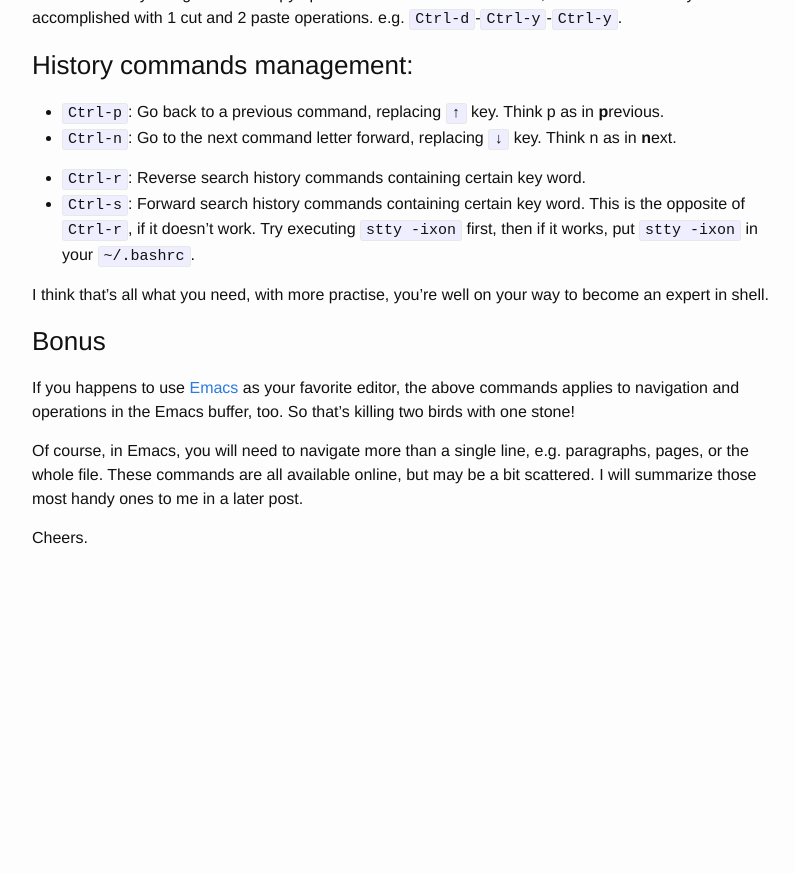
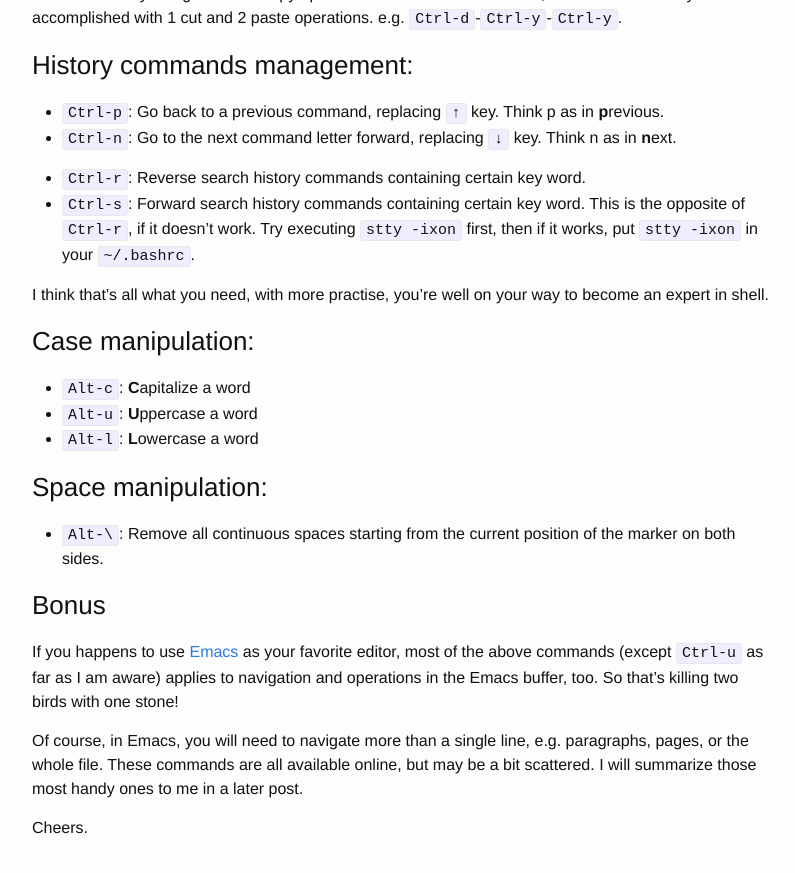
Before and after one commit to zyxue/zyxue.github.io, a Jekyll site: the page built from _posts/2016-02-29-effective-bash-navigation.md, in a window 1280 px wide and 900 px high, scrolled down 1261 px. Shown: the top 873 px of the window, without its empty margins (238-1033 px from the left). Built offline with Jekyll 4.4.1, drawn with Linux system fonts in a browser that asks for light colours; comment, search, counter and statistics services are not loaded; before the commit the page ends 1871 px from its top, so only the background shows below that.

Commit message:
updated 2016-02-29-effective-bash-navigation.md to include Case & Space manipulation

```diff
--- a/_posts/2016-02-29-effective-bash-navigation.md
+++ b/_posts/2016-02-29-effective-bash-navigation.md
@@ -71,11 +71,23 @@ operations. e.g. `Ctrl-d`-`Ctrl-y`-`Ctrl-y`.
 I think that's all what you need, with more practise, you're well on your way
 to become an expert in shell.
 
+### Case manipulation:
+
+* `Alt-c`: **C**apitalize a word
+* `Alt-u`: **U**ppercase a word
+* `Alt-l`: **L**owercase a word
+
+### Space manipulation:
+
+* `Alt-\`: Remove all continuous spaces starting from the current position of
+  the marker on both sides.
+
 ### Bonus
 
 If you happens to use [Emacs](https://www.gnu.org/software/emacs/) as your
-favorite editor, the above commands applies to navigation and operations in the
-Emacs buffer, too. So that's killing two birds with one stone!
+favorite editor, most of the above commands (except `Ctrl-u` as far as I am
+aware) applies to navigation and operations in the Emacs buffer, too. So that's
+killing two birds with one stone!
 
 Of course, in Emacs, you will need to navigate more than a single line, e.g.
 paragraphs, pages, or the whole file. These commands are all available online,
```
